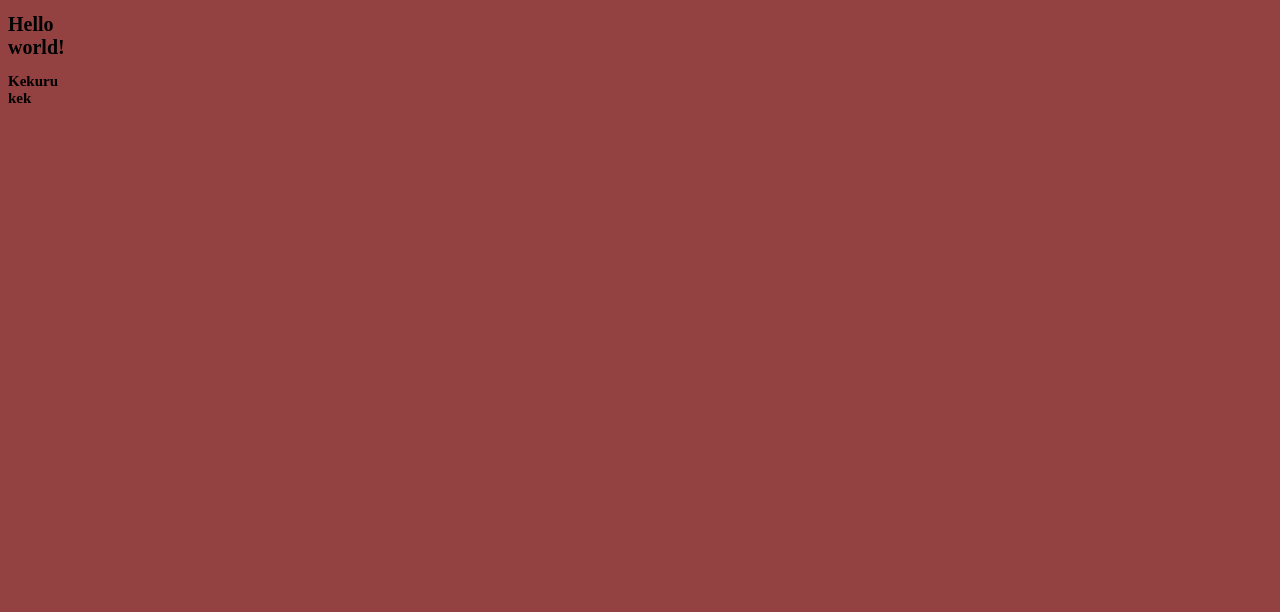
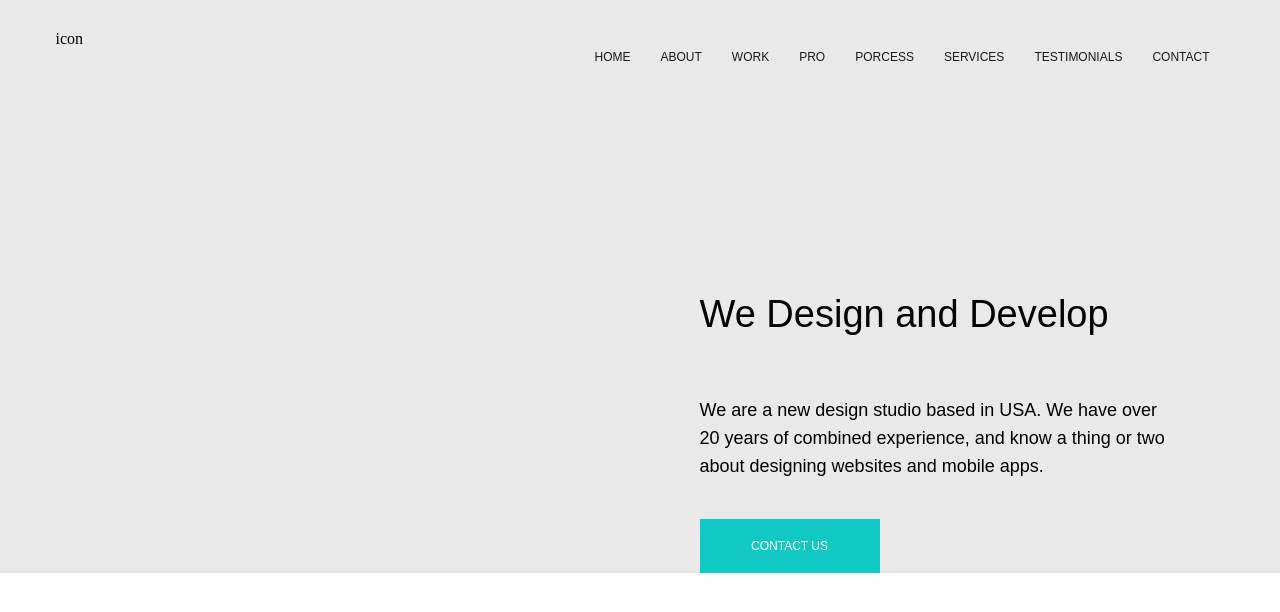
Before and after one commit to andrey-goloskov/piroll, a website: page index.html in a window 1280 px wide. Drawn offline with nearby package versions, Linux system fonts and the light colour scheme; a web font is replaced by a local one.

Commit message:
add start packages & first block of template

```diff
--- a/index.html
+++ b/index.html
@@ -4,11 +4,34 @@
 		<meta charset="UTF-8" />
 		<meta name="viewport" content="width=device-width, initial-scale=1.0" />
 		<meta http-equiv="X-UA-Compatible" content="ie=edge" />
-		<title>Project starter</title>
+		<title>Piroll</title>
 		<link rel="stylesheet" type="text/css" href="dist/css/styles.css" />
 	</head>
 	<body>
-		<h1>Hello world!</h1>
-		<h2>Kekuru kek</h2>
+		<header>
+			<div class="icon-menu container  grid">
+				<div id="header-icon">icon</div>
+				<nav class="grid">
+					<a href="#">home</a>
+					<a href="#">about</a>
+					<a href="#">work</a>
+					<a href="#">pro</a>
+					<a href="#">porcess</a>
+					<a href="#">services</a>
+					<a href="#">testimonials</a>
+					<a href="#">contact</a>
+				</nav>
+			</div>
+			<div class="header-about container grid">
+				<h1>We Design and Develop</h1>
+				<p>We are a new design studio based in USA. We have over
+				20 years of combined experience, and know a thing or two
+				about designing websites and mobile apps.</p>
+				<button type="button">contact us</button>
+			</div>
+		</header>
+		<section>
+
+		</section>
 	</body>
 </html>
--- a/package.json
+++ b/package.json
@@ -18,6 +18,7 @@
   "devDependencies": {
     "browser-sync": "^2.26.7",
     "less": "^3.10.3",
+    "normalize.css": "^8.0.1",
     "npm-run-all": "^4.1.5",
     "onchange": "^6.1.0"
   }
--- /dev/null
+++ b/src/less/_mixins.less
@@ -0,0 +1,62 @@
+// Colors
+//About us: Back; Our Work Process: Back; Numbers: Text; Our Work Process: ButtonPlay; Testimonials: ActiveSlide; Need a Project: BackFormInput;
+@white: #ffffff;
+//Header: Back; Our work Process: VideoBack;
+@white1: #e9e9e9;
+//Progessional Skills: Back Left block;
+@white2: #f8f9f9;
+//Progessional Skills: Back SVG line;
+@white3: #d8d8d8;
+//Work: Block 2-4-5-7;
+@white4: #dddddd;
+//Work: Back Load More Work; Clients: Back; Need a Project: Back, ButtonText; Footer: Headline;
+@white5: #f5f5f5;
+
+//Header: ButtonBack; Numbers: Back; Our work Process: ButtonBack; Testimonials: Back; Need a Project: ButtonBack;
+@aqua: #10c9c3;
+//Testimonials: UnActiveSlide;
+@aqua1: #b0e8e6;
+
+//Progessional Skills: Text;
+@black: #000000;
+//Header: MenuText; Our work Process: Headline; Services: Headline;
+@black1: #191919;
+//Header: Headline; Need a Project: Headline; Footer: Back;
+@black2: #1d1d1d;
+//Progessional Skills: Headline;
+@black3: #171717;
+//Work: Block 6;
+@black4: #252525;
+//Footer: Back;
+@black5: #141414;
+
+//Header: p; Our work Process: p; Services: p; Need a Project: p;
+@gray: #787878;
+//Work: Block 1-3-8;
+@gray1: #838383;
+//Footer: Text;
+@gray3: #bcbcbc;
+
+// Fonts
+@font-face {
+  font-family: 'montserrat-medium-piroll';
+  src: url(../fonts/Montserrat-Medium.woff) format('woff');
+  font-weight: 500;
+}
+
+@font-face {
+  font-family: 'nunitosansregular-regular-piroll';
+  src: url(../fonts/nunito-sans-v5-latin-regular.woff) format('woff');
+}
+
+@font-face {
+  font-family: 'worksans-medium-piroll';
+  src: url(../fonts/work-sans-v5-latin-500.woff) format('woff');
+  font-weight: 500;
+}
+
+@font-face {
+  font-family: 'peicon7stroke-piroll';
+  src: url(../fonts/Pe-icon-7-stroke.woff) format('woff');
+  font-weight: 400;
+}
--- a/src/less/styles.less
+++ b/src/less/styles.less
@@ -1,27 +1,74 @@
-@width: 10px;
-@height: @width + 10px;
-@def-color: #944141;
+@import "../../node_modules/normalize.css/normalize.css";
+@import "_mixins.less";
 
-#header {
-  width: @width;
-  height: @height;
-  padding-left: @width;
-}
-body {
-  background-color: @def-color;
-  max-width: @width + 20px;
-  font-size: @width;
+.grid {
+  display: grid;
 }
 
+body {}
+
 .container {
-  display: flex;
-  background-color: red;
+  max-width: 1169px;
+  margin: 0 auto;
 }
 
-.header-grid {
-  font-size: 20px - @width;
-  color: blue;
+header {
+  background-size: cover;
+  background-position: center;
+  background-color: @white1;
+  .icon-menu {
+    grid-template-columns: auto auto;
+    justify-content: space-between;
+    padding-top: 30px;
+    #header-icon {}
+    nav {
+      list-style-type: none;
+      grid-template-columns: repeat(8, auto);
+      a {
+        font-family: montserrat-medium-piroll, sans-serif;
+        font-size: 12px;
+        line-height: 24px;
+        text-decoration: none;
+        text-transform: uppercase;
+        text-align: center;
+        color: @black1;
+        padding: 15px;
+      }
+    }
+  }
+  .header-about {
+    grid-template-columns: auto minmax(150px, 525px);
+    margin-top: 181px;
+    margin-bottom: 201px; //маргин схлопнулся
+    h1 {
+      grid-column-start: 2;
+      font-family: montserrat-medium-piroll, sans-serif;
+      font-size: 38px;
+      line-height: 48px;
+      font-weight: 500;
+    }
+    p {
+      grid-column: 2;
+      font-family: nunitosansregular-regular-piroll, sans-serif;
+      font-size: 18px;
+      line-height: 28px;
+      margin: 32px 0;
+      margin-right: 59px; //маргин\паддинг сжимают текст при уменьшении разрешения
+    }
+    button {
+      grid-column-start: 2;
+      width: 180px;
+      height: 54px;
+      margin-top: 7px;
+      text-transform: uppercase;
+      font-family: montserrat-medium-piroll, sans-serif;
+      font-size: 12px;
+      line-height: 1;
+      color: @white;
+      background-color: @aqua;
+      border: 0;
+      padding: 0;
+    }
+  }
 }
-.flex-grid {
-  color: #bb3434;
-}
+// TODO: доделать кнопку.
```
Also changed, not shown: dist/css/styles.css, 2 other files.
